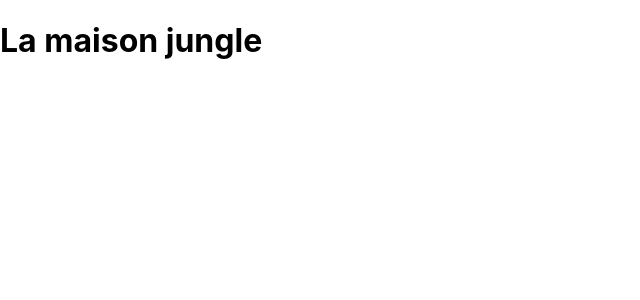
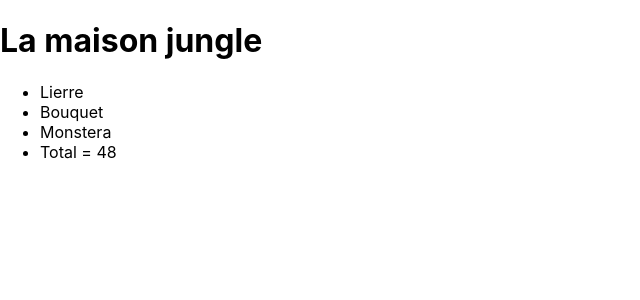
Before and after one commit to Paul-prog44/La-maison-jungle-OC-, a React (Create React App) app: page / in a window 1280 px wide. Shown: the top 300 px of the page, without its empty margins (0-640 px from the left). Built offline with nearby package versions, Linux system fonts and the light colour scheme.

Commit message:
Add Cart

```diff
--- a/src/components/App.js
+++ b/src/components/App.js
@@ -1,7 +1,9 @@
 import Banner from './Banner'
+import Cart from './Cart';
+
 
 function App() {
-  return <Banner />
+  return <div><Banner /><Cart /></div>
 }
 
 export default App;
--- /dev/null
+++ b/src/components/Cart.js
@@ -0,0 +1,14 @@
+function Cart() {
+    const Lierre = 10;
+    const Bouquet = 15
+    const Monstera = 23
+
+    return <ul>
+                <li>Lierre</li>
+                <li>Bouquet</li>
+                <li>Monstera</li>
+                <li>Total = {Lierre + Bouquet + Monstera}</li>
+            </ul>
+}
+
+export default Cart
```
Also changed, not shown: 1 other file (tests, documents, lock files or other folders).
